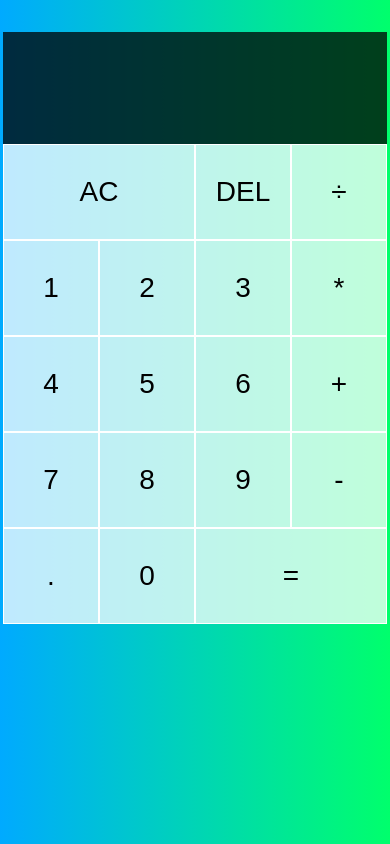
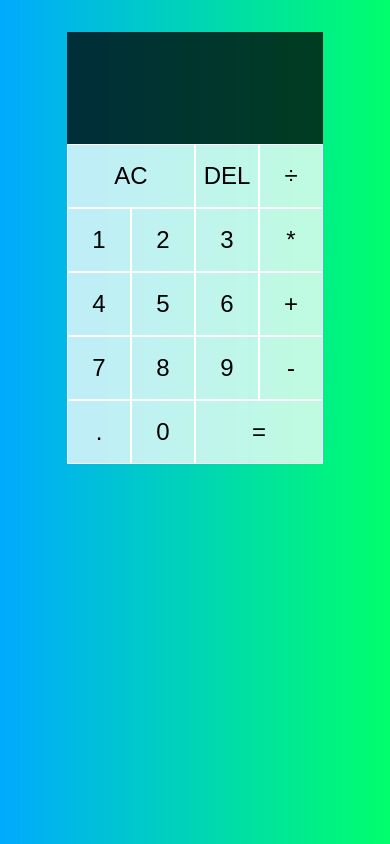
Before and after one commit to Shamonti/calculator-react, a React (Create React App) app: page / in a window 390 px wide. Built offline with nearby package versions, Linux system fonts and the light colour scheme.

Commit message:
added responsiveness

```diff
--- a/src/styles.css
+++ b/src/styles.css
@@ -55,3 +55,14 @@ body {
   color: white;
   font-size: 2.5rem;
 }
+
+@media only screen and (max-width: 425px) {
+  .calculator-grid {
+    grid-template-columns: repeat(4, 4rem);
+    grid-template-rows: minmax(7rem, auto) repeat(6, 4rem);
+  }
+
+  .calculator-grid > button {
+    font-size: 1.5rem;
+  }
+}
```
